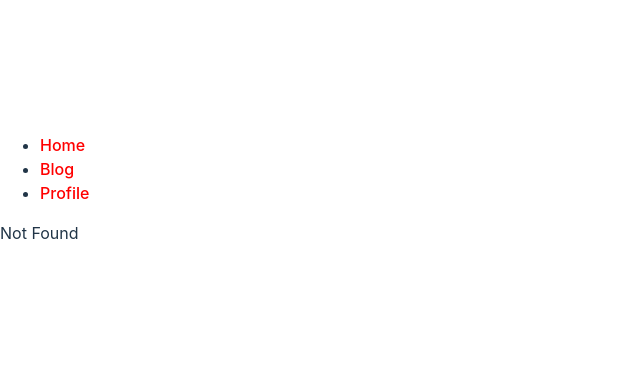
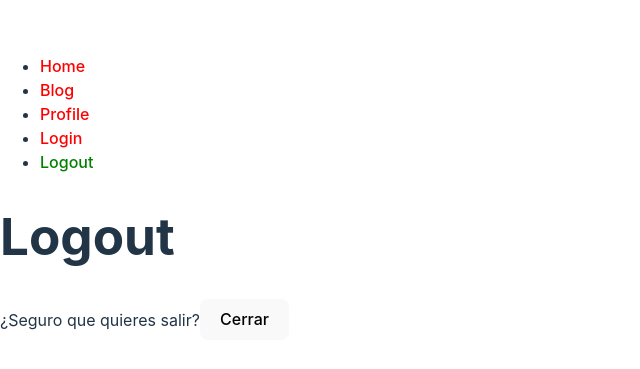
Before and after one commit to kfiguera/curso-react-router-proyecto-1, a React (Vite) app: page /#/logout in a window 1280 px wide. Before the commit this address had no page. Shown: the part 211-580 px from the top of the page, without its empty margins (0-640 px from the left). Built offline with nearby package versions, Linux system fonts and the light colour scheme.

Commit message:
useAuth: login y logout

```diff
--- a/src/App.jsx
+++ b/src/App.jsx
@@ -5,22 +5,27 @@
 import {BlogPage} from "./pages/BlogPage";
 import {ProfilePage} from "./pages/ProfilePage";
 import {BlogPost} from "./components/BlogPost";
+import {LoginPage} from "./pages/LoginPage";
+import {LogoutPage} from "./pages/LogoutPage";
+import {AuthProvider} from "./components/auth/auth";
 
 function App() {
     return (
-        <React.Fragment>
-            <HashRouter>
-                <Menu />
+        <HashRouter>
+            <AuthProvider>
+                <Menu/>
                 <Routes>
-                    <Route path='*' element={<p>Not Found</p>} />
+                    <Route path='*' element={<p>Not Found</p>}/>
                     <Route path='/' element={<HomePage/>}/>
                     <Route path='/blog' element={<BlogPage/>}>
                         <Route path=':slug' element={<BlogPost/>}/>
                     </Route>
+                    <Route path='/login' element={<LoginPage/>}/>
+                    <Route path='/logout' element={<LogoutPage/>}/>
                     <Route path='/profile' element={<ProfilePage/>}/>
                 </Routes>
-            </HashRouter>
-        </React.Fragment>
+            </AuthProvider>
+        </HashRouter>
     )
 }
 
--- a/src/components/BlogPost.jsx
+++ b/src/components/BlogPost.jsx
@@ -1,6 +1,6 @@
 import React from 'react';
 import { Link, useNavigate, useParams} from "react-router-dom";
-import blogData from "../fixtures/blockData";
+import blogData from "../fixtures/blogData";
 
 function BlogPost() {
     const navigate = useNavigate();
--- /dev/null
+++ b/src/components/auth/auth.jsx
@@ -0,0 +1,33 @@
+import React from 'react';
+import {useNavigate} from "react-router-dom";
+
+const AuthContext = React.createContext();
+
+const AuthProvider = ({children}) => {
+    const navigate = useNavigate();
+    const [user, setUser] = React.useState(null);
+
+    const login = ({username}) => {
+        setUser({username});
+        console.log('User logged in');
+        navigate('/profile');
+    };
+    const logout = () => {
+        setUser(null);33333
+        console.log('User logged out');
+        navigate('/');
+    };
+    const auth = {user, login, logout};
+
+    return (
+        <AuthContext.Provider value={auth}>
+            {children}
+        </AuthContext.Provider>
+    )
+};
+
+const useAuth = () => {
+    return React.useContext(AuthContext);
+};
+
+export {AuthProvider, useAuth};
--- a/src/fixtures/routes.js
+++ b/src/fixtures/routes.js
@@ -14,6 +14,16 @@
         to: '/profile',
         text: 'Profile'
     },
+    {
+        id: 3,
+        to: '/login',
+        text: 'Login'
+    },
+    {
+        id: 4,
+        to: '/logout',
+        text: 'Logout'
+    },
 ];
 
 export default routes;
--- a/src/pages/BlogPage.jsx
+++ b/src/pages/BlogPage.jsx
@@ -1,6 +1,6 @@
 import React from 'react';
 import {Link, Outlet} from "react-router-dom";
-import blogData from "../fixtures/blockData";
+import blogData from "../fixtures/blogData";
 
 function BlogPage() {
     return (
--- /dev/null
+++ b/src/pages/LoginPage.jsx
@@ -0,0 +1,29 @@
+import React, {BaseSyntheticEvent as e} from 'react';
+import {useAuth} from "../components/auth/auth";
+
+function LoginPage() {
+    const auth = useAuth();
+    const [username, setUsername] = React.useState('');
+    const login = (e) => {
+        e.preventDefault();
+        auth.login({username});
+    };
+    return (
+        <React.Fragment>
+            <h1>Login</h1>
+            <form onSubmit={login}>
+                <label>Escribe tu nombre de usuario:</label>
+                <input
+                    value={username}
+                    onChange={e => setUsername(e.target.value)}
+                />
+                <button type='submit'>
+                    Ingresar
+                </button>
+            </form>
+        </React.Fragment>
+
+    );
+}
+
+export {LoginPage};
--- /dev/null
+++ b/src/pages/LogoutPage.jsx
@@ -0,0 +1,26 @@
+import React from 'react';
+import {useAuth} from "../components/auth/auth";
+
+function LogoutPage() {
+    const auth = useAuth();
+
+    const logout = (e) => {
+        e.preventDefault();
+        auth.logout();
+    };
+
+    return (
+        <React.Fragment>
+            <h1>Logout</h1>
+            <form onSubmit={logout}>
+                <label>¿Seguro que quieres salir?</label>
+                <button type='submit'>
+                    Cerrar
+                </button>
+            </form>
+        </React.Fragment>
+
+    );
+}
+
+export {LogoutPage};
--- a/src/pages/ProfilePage.jsx
+++ b/src/pages/ProfilePage.jsx
@@ -1,8 +1,13 @@
 import React from 'react';
+import {useAuth} from "../components/auth/auth";
 
 function ProfilePage() {
+    const auth = useAuth();
     return (
-        <h1>Profile Page</h1>
+        <>
+            <h1>Profile</h1>
+            <p>Welcome, {auth.user.username}</p>
+        </>
     );
 }
 
```
Also changed, not shown: src/fixtures/blogData.js (renamed from src/fixtures/blockData.js).
